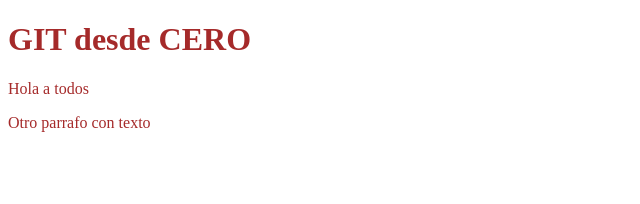
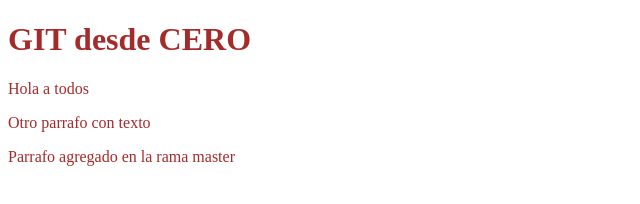
Before and after one commit to gus0074/proyecto, a plain HTML site: page index.html in a window 1280 px wide. Shown: the whole page, without its empty margins (0-640 px from the left). Drawn offline with Linux system fonts and the light colour scheme.

Commit message:
segundo parrafo master

```diff
--- a/index.html
+++ b/index.html
@@ -16,5 +16,6 @@
 	<h1>GIT desde CERO</h1>
 	<p>Hola a todos</p>
 	<p>Otro parrafo con texto</p>
+	<p>Parrafo agregado en la rama master</p>
 </body>
 </html>
```
